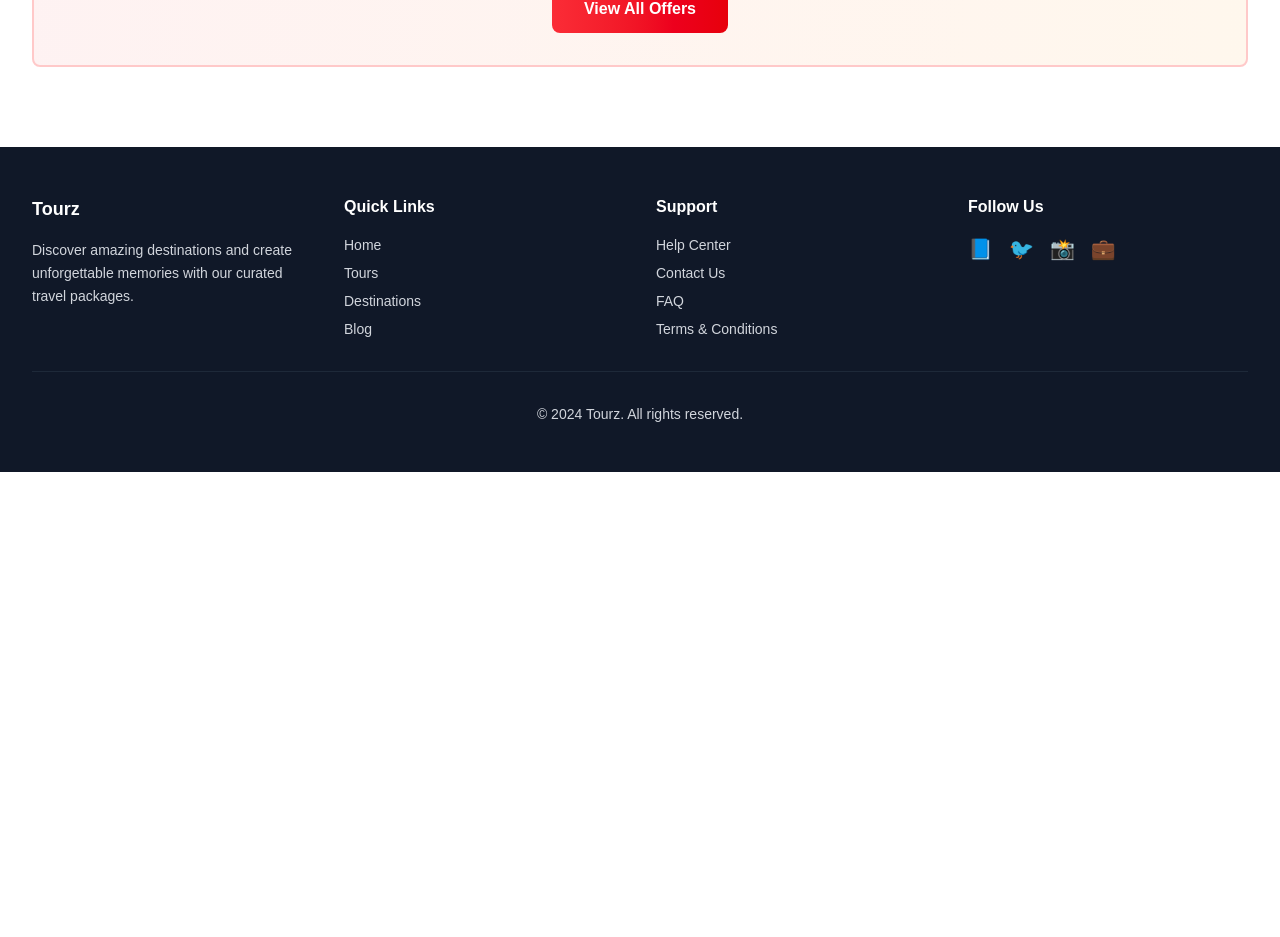
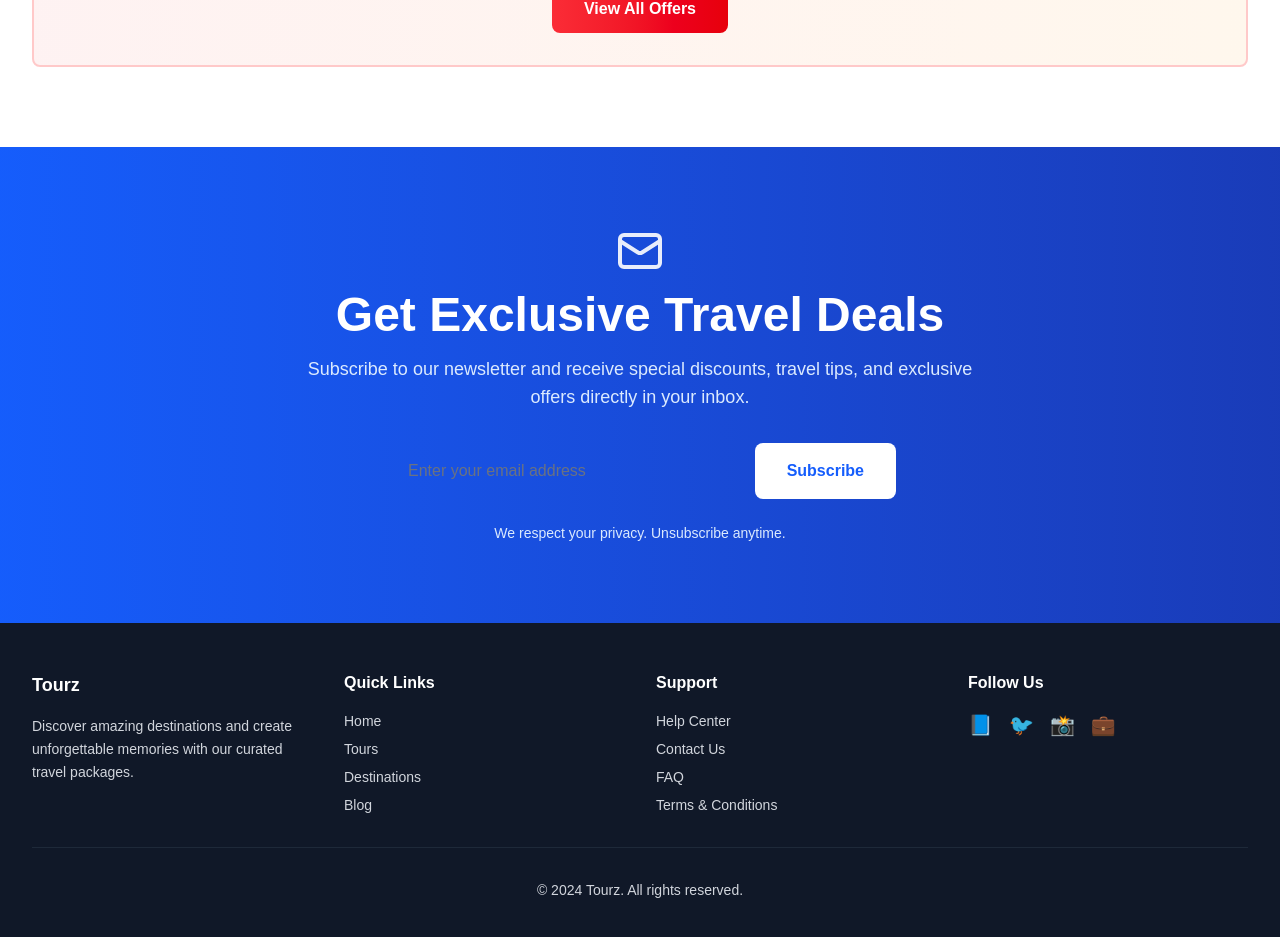
Before and after one commit to DEBOJEETDAS36/new_tourz, a Next.js app: page / in a window 1280 px wide. Shown: the part 5772-6709 px from the top of the page. Before the commit the page ends 6244 px from the top, so only its background shows below. Built offline with nearby package versions, Linux system fonts and the light colour scheme.

Commit message:
Newsletter section added

```diff
--- a/app/page.tsx
+++ b/app/page.tsx
@@ -4,6 +4,7 @@ import PopularDestinations from "@/components/home/PopularDestinations";
 import WhyChooseUs from "@/components/home/WhyChooseUs";
 import Testimonials from "@/components/home/Testimonials";
 import SpecialDeals from "@/components/home/SpecialDeals";
+import Newsletter from "@/components/home/Newsletter";
 
 export default function Home() {
   return (
@@ -14,6 +15,7 @@ export default function Home() {
       <WhyChooseUs />
       <Testimonials />
       <SpecialDeals />
+      <Newsletter />
     </div>
   );
 }
```
